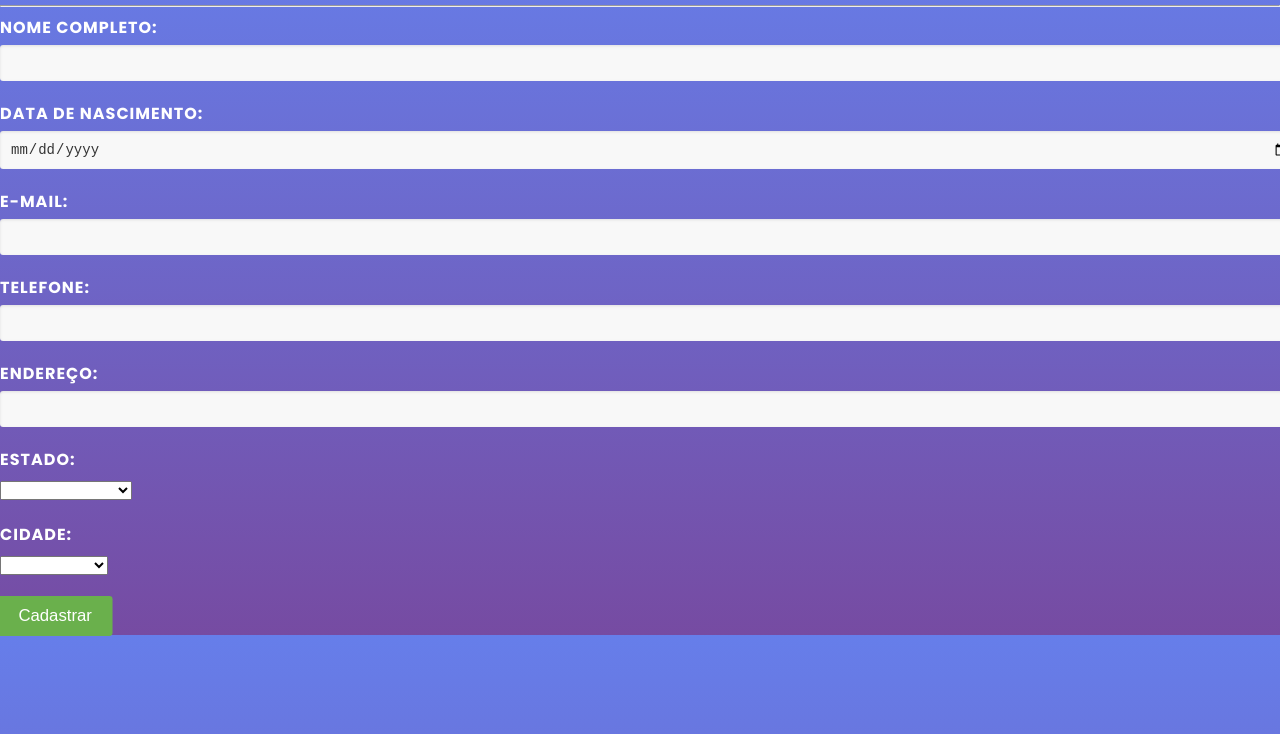
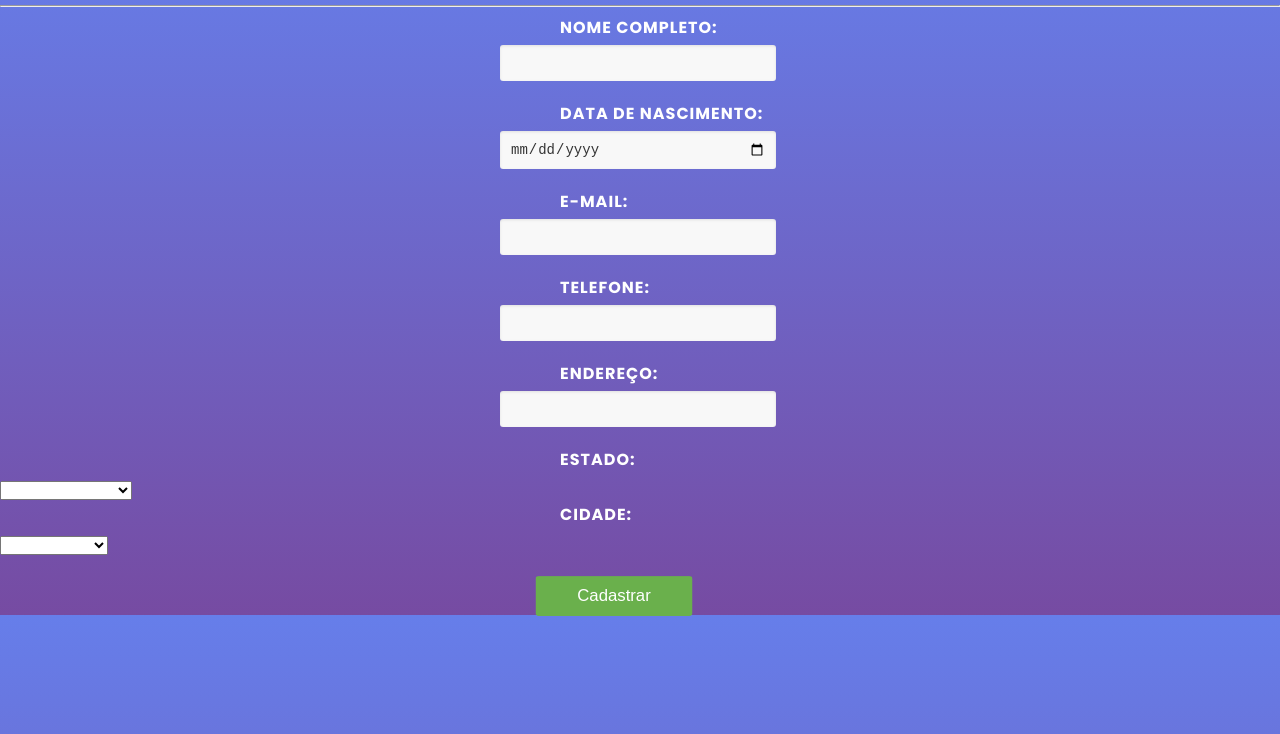
Before and after one commit to dorffCaq/formul-rios, a plain HTML site: page cad-pessoa.html in a window 1280 px wide. Shown: the part 66-800 px from the top of the page. Drawn offline with Linux system fonts and the light colour scheme.

Commit message:
atualização

```diff
--- a/cad-pessoa.html
+++ b/cad-pessoa.html
@@ -35,7 +35,7 @@
           <input type="text" id="endereco" name="endereco" required>
         </div>
 
-        <div class="form-group">
+        <div id="estado""form-group">
           <label for="estado">Estado:</label>
           <select name="" id="">
             <option value=""></option>
--- a/style.css
+++ b/style.css
@@ -14,6 +14,7 @@ margin: 0;
   border-radius: 5px;
   box-shadow: 0 2px 5px rgba(0, 0, 0, 0.1);
   animation: slide-in 0.5s ease;
+  margin-left: 550px;
 }
 h1 {
   text-align: center;
@@ -22,6 +23,7 @@ h1 {
   margin-bottom: 20px;
   text-shadow: 2px 2px 4px rgba(0, 0, 0, 0.3);
   animation: fade-in 0.5s ease;
+  margin-left: 550px;
 }
 .form-group {
   margin-bottom: 20px;
@@ -34,12 +36,13 @@ label {
   font-size: 16px;
   text-transform: uppercase;
   letter-spacing: 1px;
+  margin-left: 560px;
 }
   input[type="text"],
   input[type="date"],
   input[type="email"],
   input[type="tel"] {
-  width: 100%;
+  width: 20%;
   padding: 10px;
   border-radius: 3px;
   border: none;
@@ -48,14 +51,17 @@ label {
   background-color: #f8f8f8;
   box-shadow: inset 0 1px 3px rgba(0, 0, 0, 0.1);
   transition: background-color 0.3s ease;
+  margin-left: 500px;
 }
   input[type="text"]:focus,
   input[type="date"]:focus,
   input[type="email"]:focus,
   input[type="tel"]:focus {
   background-color: #e2e2e2;
+  margin-left: 550px;
 }
   button[type="submit"] {
+    width: 150px;
   background-color: #6ab04c;
   color: white;
   border: none;
@@ -68,6 +74,7 @@ label {
   cursor: pointer;
   transition: background-color 0.3s ease;
   animation: pulse 1.5s infinite;
+  margin-left: 539px;
 }
 button[type="submit"]:hover {
   background-color: #5a9440;
@@ -123,4 +130,5 @@ h1 {
     }
     button[type="submit"] {
     font-size: 14px;
+    margin-left: 550px;
     }
```
